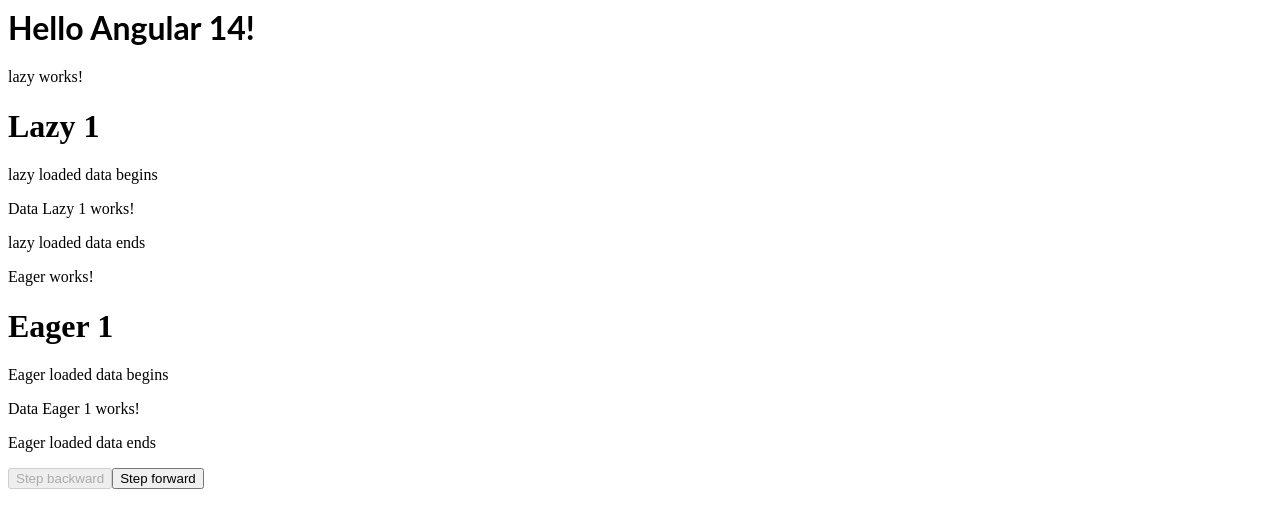
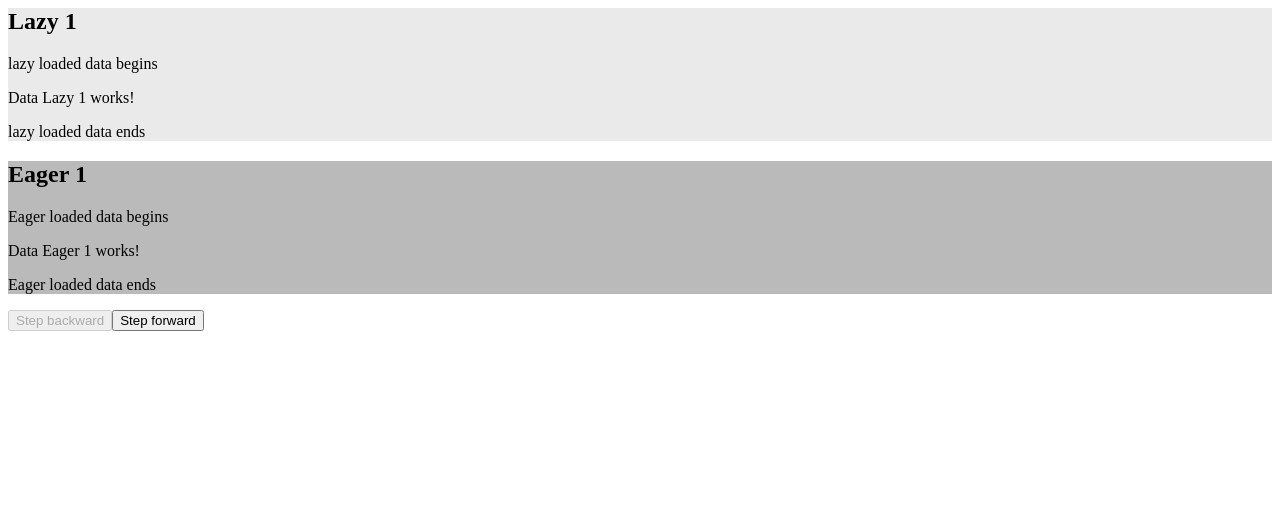
Before and after one commit to Usurer/ng-lazy-stepper, an Angular app: page / in a window 1280 px wide. Shown: the top 528 px of the page. Built offline with nearby package versions, Linux system fonts and the light colour scheme.

Commit message:
Just some ui work

```diff
--- a/src/app/app.component.css
+++ b/src/app/app.component.css
@@ -1,3 +1,16 @@
-p {
-  font-family: Lato;
+app-stepper {
+  display: block;
+  width: 100%;
 }
+
+app-lazy {
+  display: block;
+  width: 100%;
+  background-color: #eaeaea;
+}
+
+app-eager {
+  display: block;
+  width: 100%;
+  background-color: #bababa;
+}
--- a/src/app/app.component.html
+++ b/src/app/app.component.html
@@ -1,4 +1,3 @@
-<hello name="{{ name }}"></hello>
 <app-stepper>
   <app-step>
     <app-lazy [name]="'Lazy 1'" #lazyComponent>
--- a/src/app/eager/eager.component.html
+++ b/src/app/eager/eager.component.html
@@ -1,8 +1,5 @@
-<p>
-Eager works!
-</p>
 <ng-container>
-  <h1>{{ name }}</h1>
+  <h2>{{ name }}</h2>
 
   <p>Eager loaded data begins</p>
 
--- a/src/app/lazy/lazy.component.html
+++ b/src/app/lazy/lazy.component.html
@@ -1,8 +1,5 @@
-<p>
-lazy works!
-</p>
 <ng-container>
-  <h1>{{ name }}</h1>
+  <h2>{{ name }}</h2>
 
   <p>lazy loaded data begins</p>
 
```
